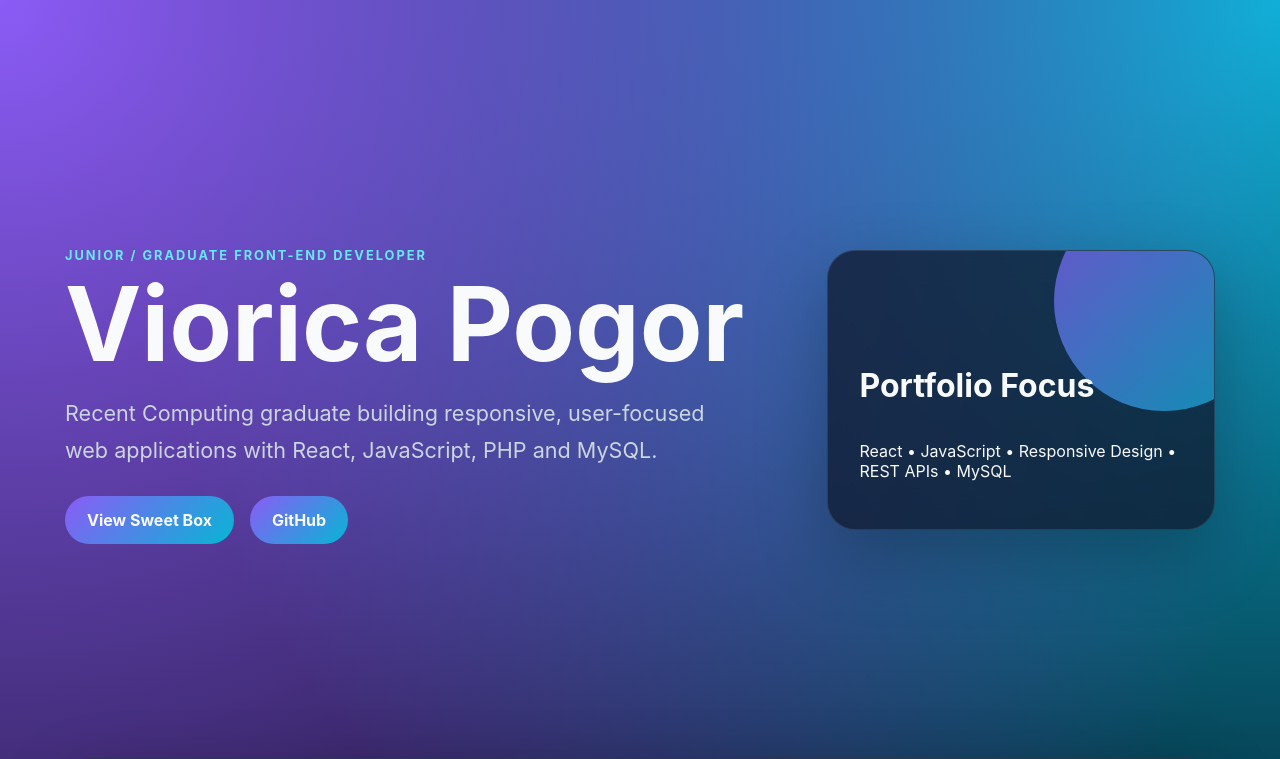
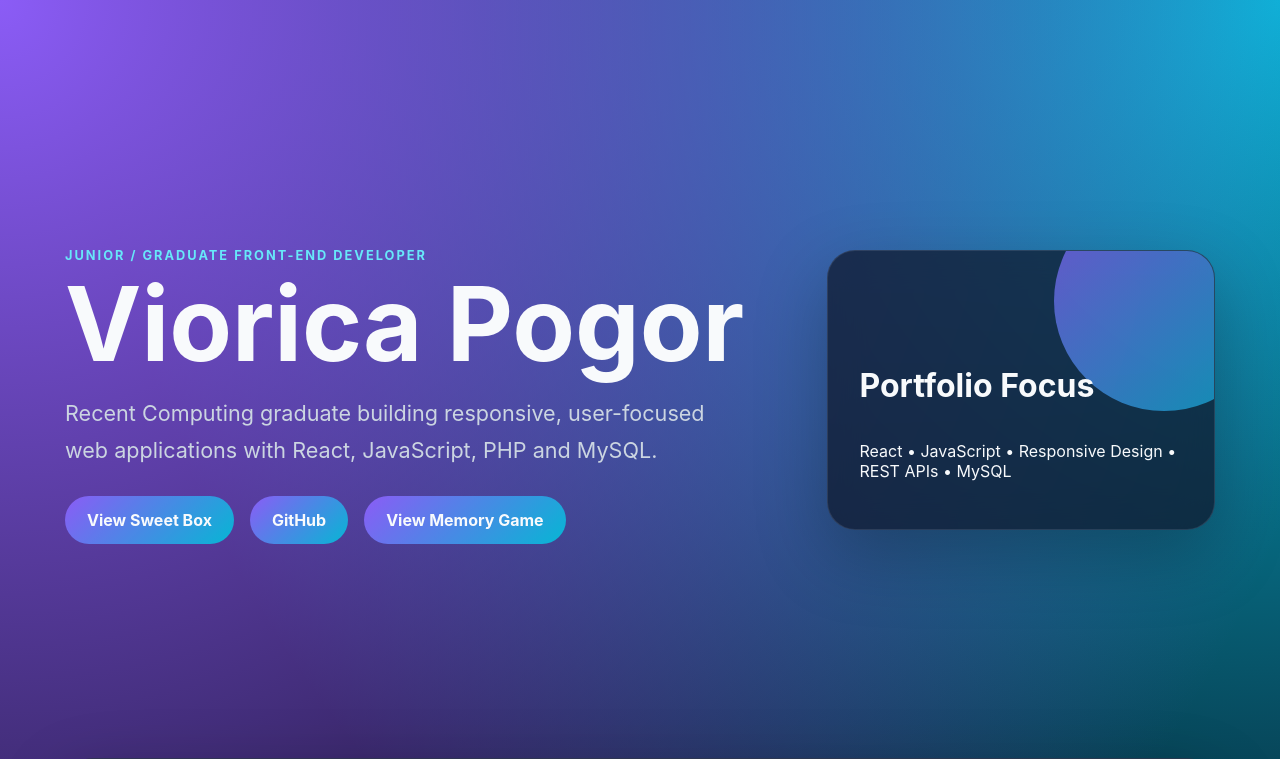
Before and after one commit to Viorica123333333333/cv-website-react, a React (Vite) app: page / in a window 1280 px wide. Shown: the top 759 px of the page. Built offline with nearby package versions, Linux system fonts and the light colour scheme.

Commit message:
Add memory-game

```diff
--- a/src/App.jsx
+++ b/src/App.jsx
@@ -18,6 +18,12 @@ function App() {
             </a>
             <a href="https://github.com/Viorica123333333333" target="_blank">
               GitHub
+            </a>
+            <a
+              href="https://viorica-memory-game.infinityfreeapp.com/"
+              target="_blank"
+            >
+              View Memory Game
             </a>
           </div>
         </div>
```
